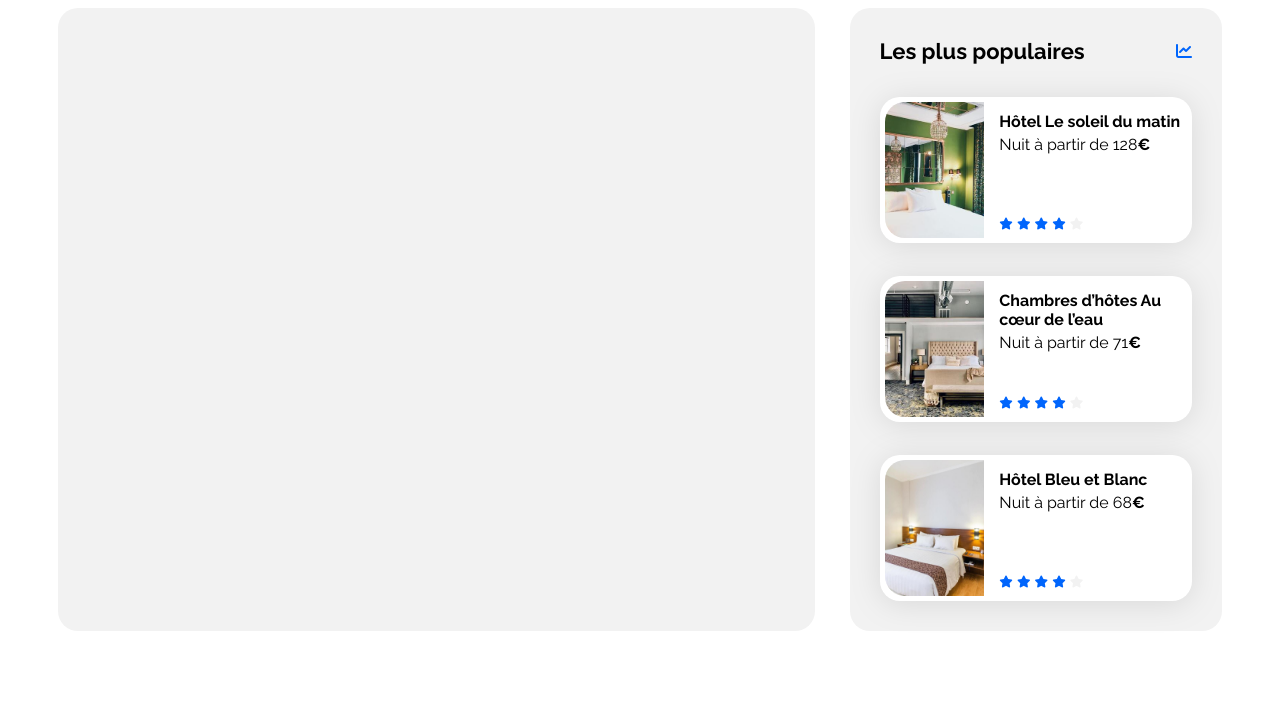
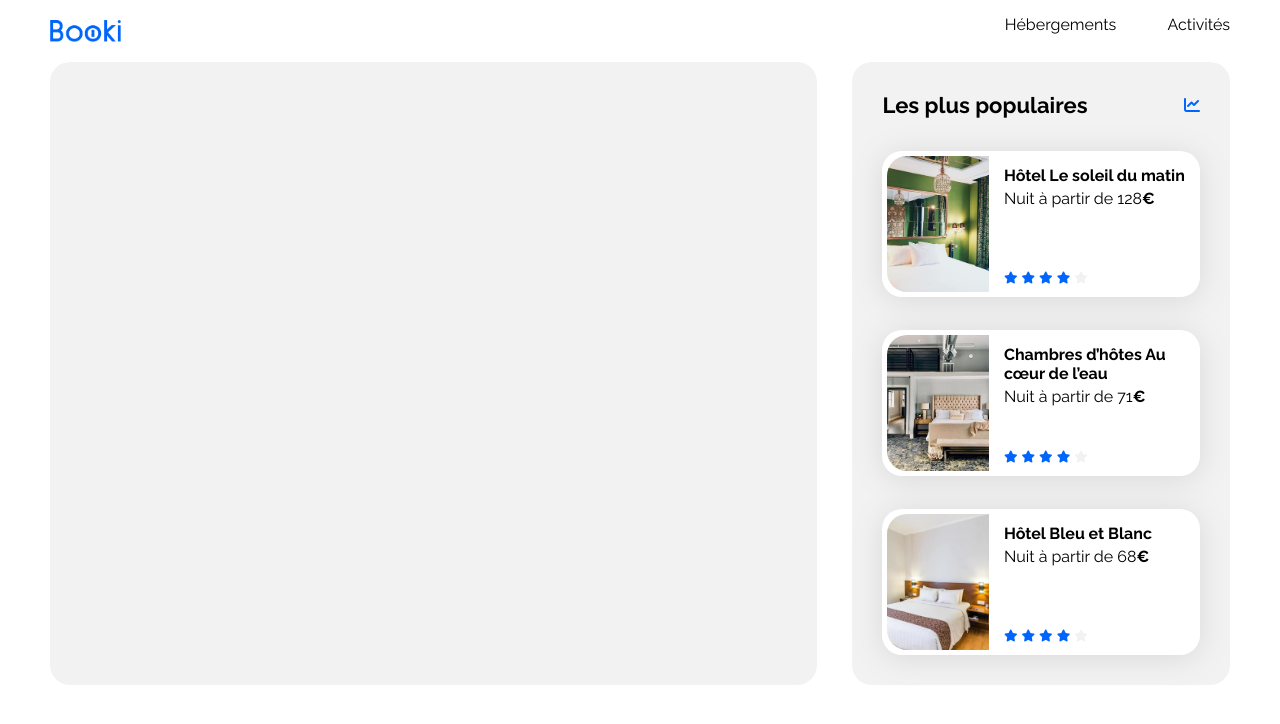
Before and after one commit to Joon-99/oc-symfony-dev, a PHP site: page / in a window 1280 px wide. Shown: the top 724 px of the page. Run offline with PHP 8.4, Linux system fonts and the light colour scheme.

Commit message:
#3-header

```diff
--- a/Projet 03/Travail/site/css/style.css
+++ b/Projet 03/Travail/site/css/style.css
@@ -16,6 +16,38 @@
 body {
     display: flex;
     justify-content: center;
+    margin: 0;
+    padding: 0;
+}
+
+header {
+    display: flex;
+    flex-direction: row;
+    justify-content: space-between;
+}
+
+nav {
+    display: flex;
+    flex-direction: row;
+    justify-content: space-between;
+    gap: 4vw;
+}
+
+.nav-links {
+    display: inline-block;
+    padding-top: 15px;
+}
+
+.nav-links:hover {
+    color: var(--main-color);
+    border-top: 2px solid var(--main-color);
+    cursor: pointer;
+}
+
+#home-logo {
+    width: 6%;
+    height: auto;
+    padding: 20px 0;
 }
 
 .main-container {
--- a/Projet 03/Travail/site/index.html
+++ b/Projet 03/Travail/site/index.html
@@ -16,7 +16,13 @@
 
 <body>
     <div class="main-container">
-        <header></header>
+        <header>
+            <img id="home-logo" src="images/logo/Booki.png">
+            <nav>
+                <a class="nav-links">Hébergements</a>
+                <a class="nav-links">Activités</a>
+            </nav>
+        </header>
         <main>
             <div class="hebergements-and-populaires">
                 <section class="hebergements">
```
